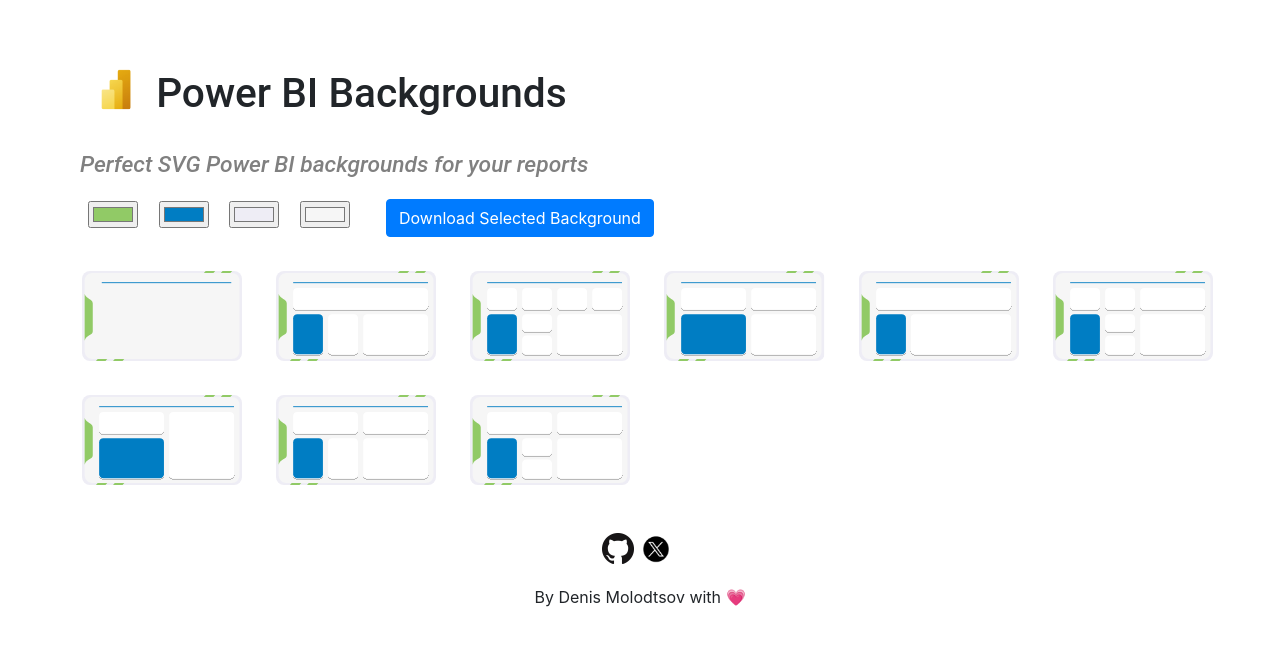
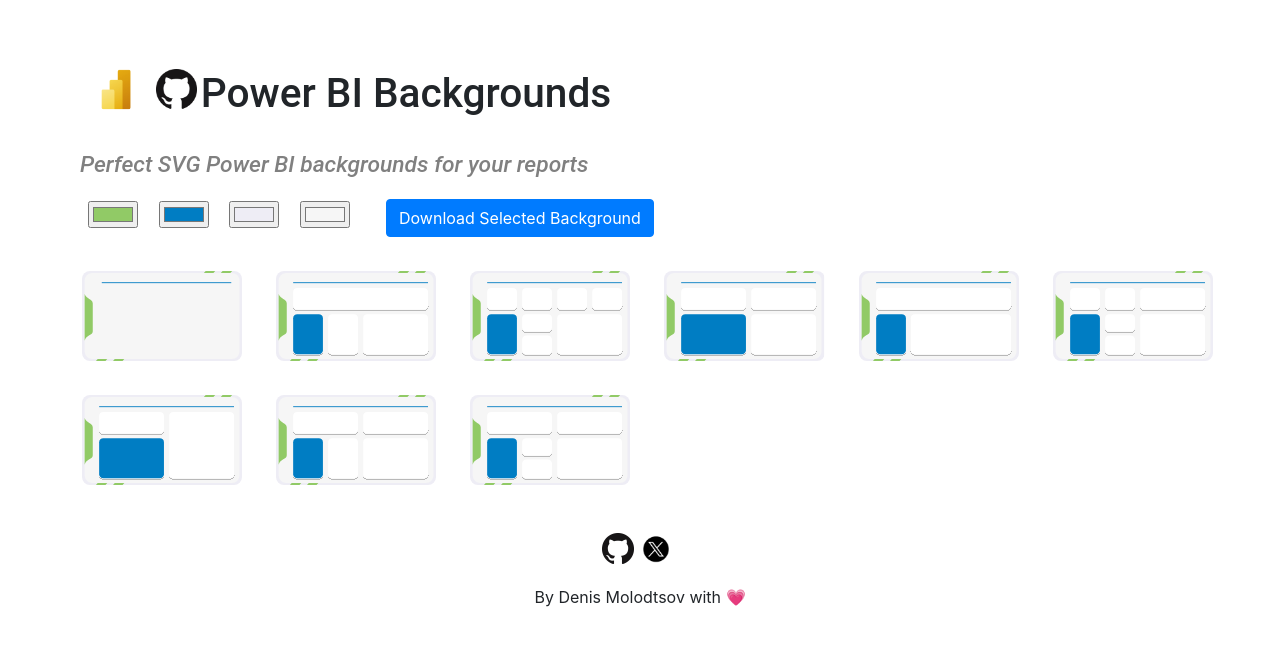
Before and after one commit to Zerg00s/Power-BI-Backgrounds, a plain HTML site: page index.html in a window 1280 px wide. Drawn offline with nearby package versions, Linux system fonts and the light colour scheme.

Commit message:
logos fix

```diff
--- a/index.html
+++ b/index.html
@@ -21,7 +21,8 @@
 
     <!-- Header with larger left margin -->
     <header class="mb-4 ml-custom">
-        <img id="logo-img" src="img/power-bi-logo.png" alt="Power BI Logo"></img>
+        <img id="logo-img" src='img/power-bi-logo.png' alt="Power BI Logo"></img>
+        <img id="logo-img" src="img/github.png"> </img>
         <span id="header-text">Power BI Backgrounds</span>
         <br><br>
         <div id="subtitle"><i>Perfect SVG Power BI backgrounds for your reports</i></div>
```
